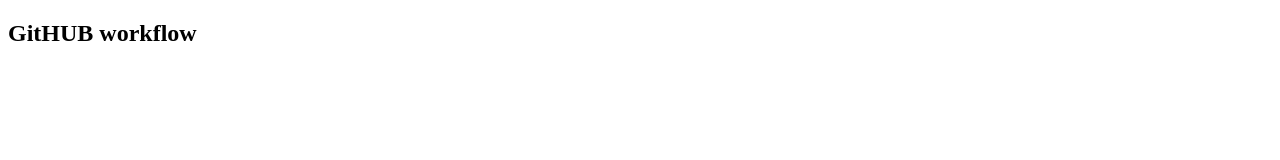
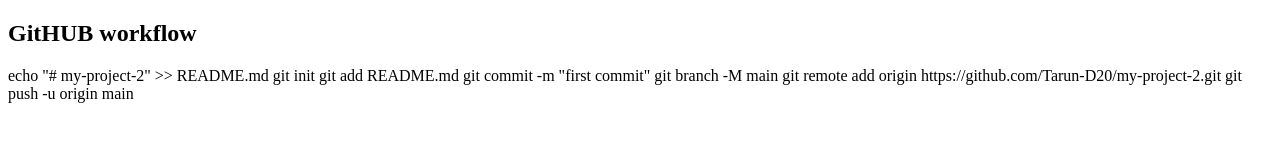
Before and after one commit to Tarun-D20/my-project-2, a plain HTML site: page index.html in a window 1280 px wide. Drawn offline with Linux system fonts and the light colour scheme.

Commit message:
GIT workflow Done

```diff
--- a/index.html
+++ b/index.html
@@ -6,5 +6,14 @@
 </head>
 <body>
     <h2>GitHUB workflow</h2>
+<h>
+echo "# my-project-2" >> README.md
+git init
+git add README.md
+git commit -m "first commit"
+git branch -M main
+git remote add origin https://github.com/Tarun-D20/my-project-2.git
+git push -u origin main
+</h>
 </body>
 </html>
```
